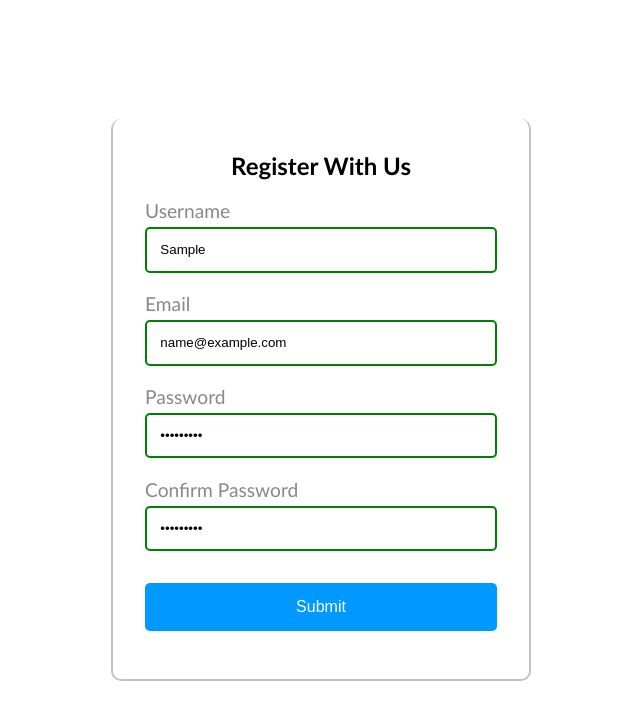
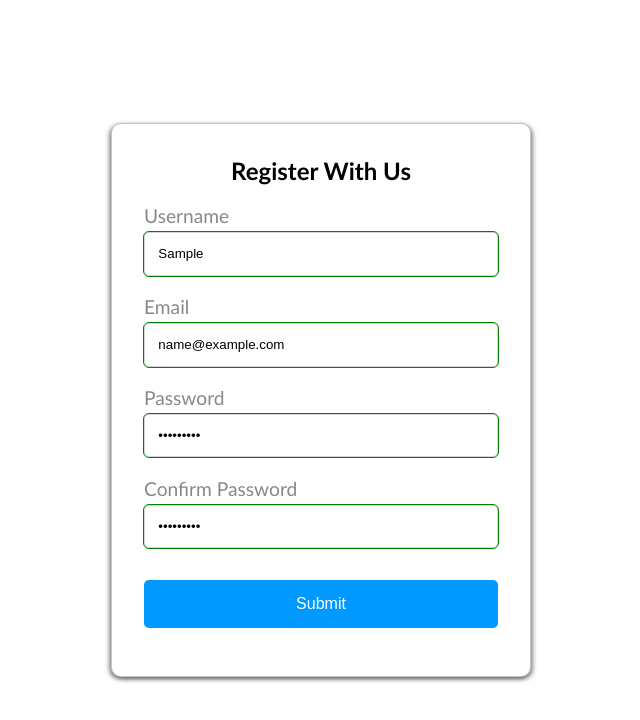
Before and after one commit to loyeh/first-of-20, a plain HTML site: page index.html in a window 1280 px wide. Both pictures are taken after typing "Sample", "name@example.com", "Sample123", "Sample123" into the empty fields and a click on the button "Submit". Shown: the whole page, without its empty margins (319-959 px from the left). Drawn offline with Linux system fonts and the light colour scheme.

Commit message:
fixing some visual errors

```diff
--- a/ch20x20_1.css
+++ b/ch20x20_1.css
@@ -15,11 +15,11 @@ body {
 }
 #container {
   width: 420px;
-  border: 2px solid #5757575b;
+  border: 1px solid #5757575b;
   border-radius: 10px;
   padding: 2em;
-  border-top: none;
   padding-bottom: 1em;
+  box-shadow: 2px 2px 4px #575757a5, -2px 2px 4px #575757a5;
 }
 h2 {
   text-align: center;
@@ -63,14 +63,15 @@ button {
   color: red;
   font-size: 14px;
   position: absolute;
+  bottom: -18px;
   display: none;
 }
 input:focus {
   outline: none;
 }
 .invalid {
-  border: 2px solid red;
+  outline: 1px solid red;
 }
 .valid {
-  border: 2px solid green;
+  outline: 1px solid green;
 }
```
